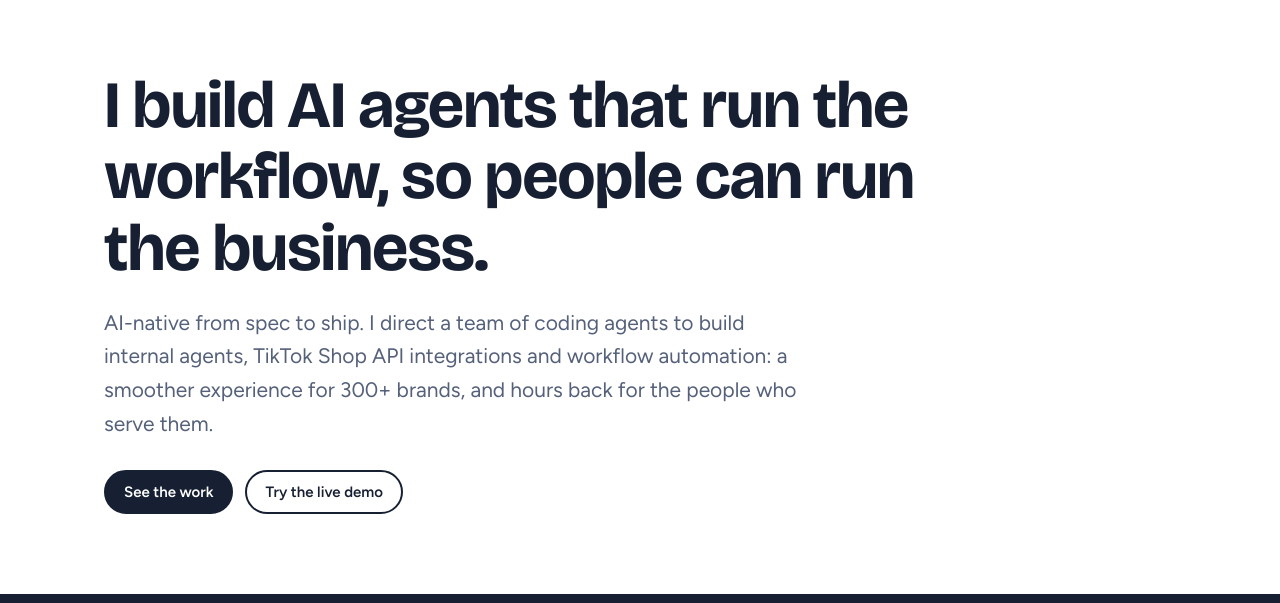
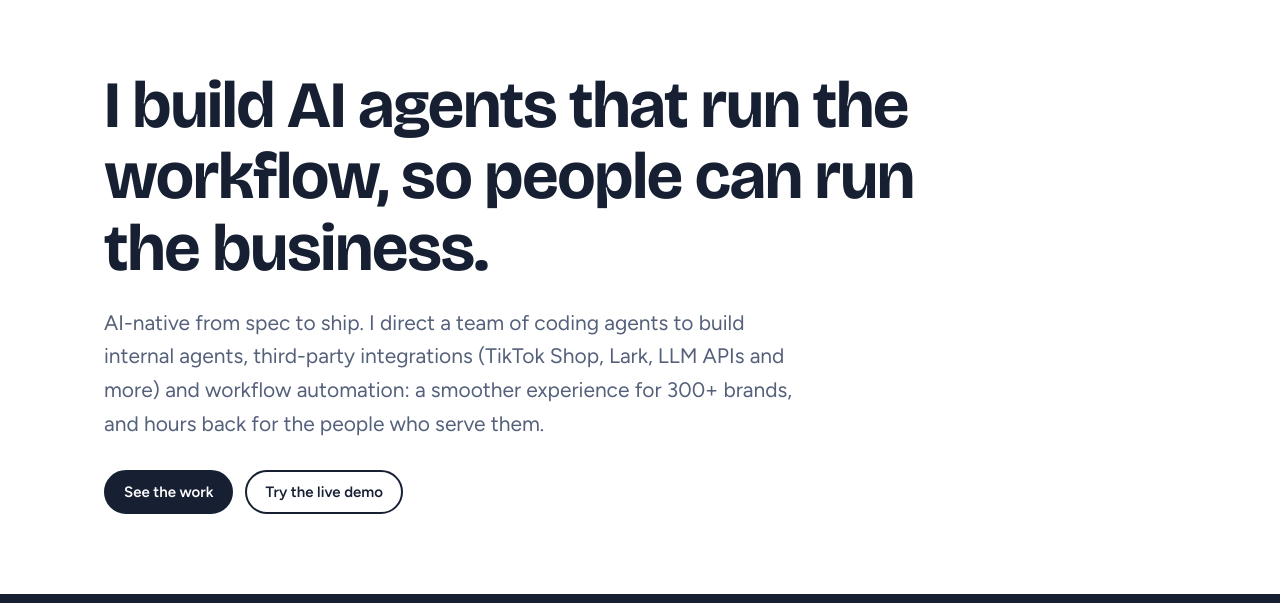
Before and after one commit to bellehe01/bellehe01.github.io, a plain HTML site: page index.html in a window 1280 px wide. Shown: the part 63-666 px from the top of the page. Drawn offline with nearby package versions, Linux system fonts and the light colour scheme.

Commit message:
Home page: name third-party integrations
Co-Authored-By: Claude Fable 5.2 <noreply@anthropic.com>

```diff
--- a/index.html
+++ b/index.html
@@ -34,7 +34,7 @@
     <div class="wrap">
       <div>
         <h1>I build AI agents that run the workflow, so people can run the business.</h1>
-        <p class="lede">AI-native from spec to ship. I direct a team of coding agents to build internal agents, TikTok Shop API integrations and workflow automation: a smoother experience for 300+ brands, and hours back for the people who serve them.</p>
+        <p class="lede">AI-native from spec to ship. I direct a team of coding agents to build internal agents, third-party integrations (TikTok Shop, Lark, LLM APIs and more) and workflow automation: a smoother experience for 300+ brands, and hours back for the people who serve them.</p>
         <div class="actions">
           <a class="btn" href="#work">See the work</a>
           <a class="btn plain" href="shop-audit/">Try the live demo</a>
```
Also changed, not shown: images/og.png.
